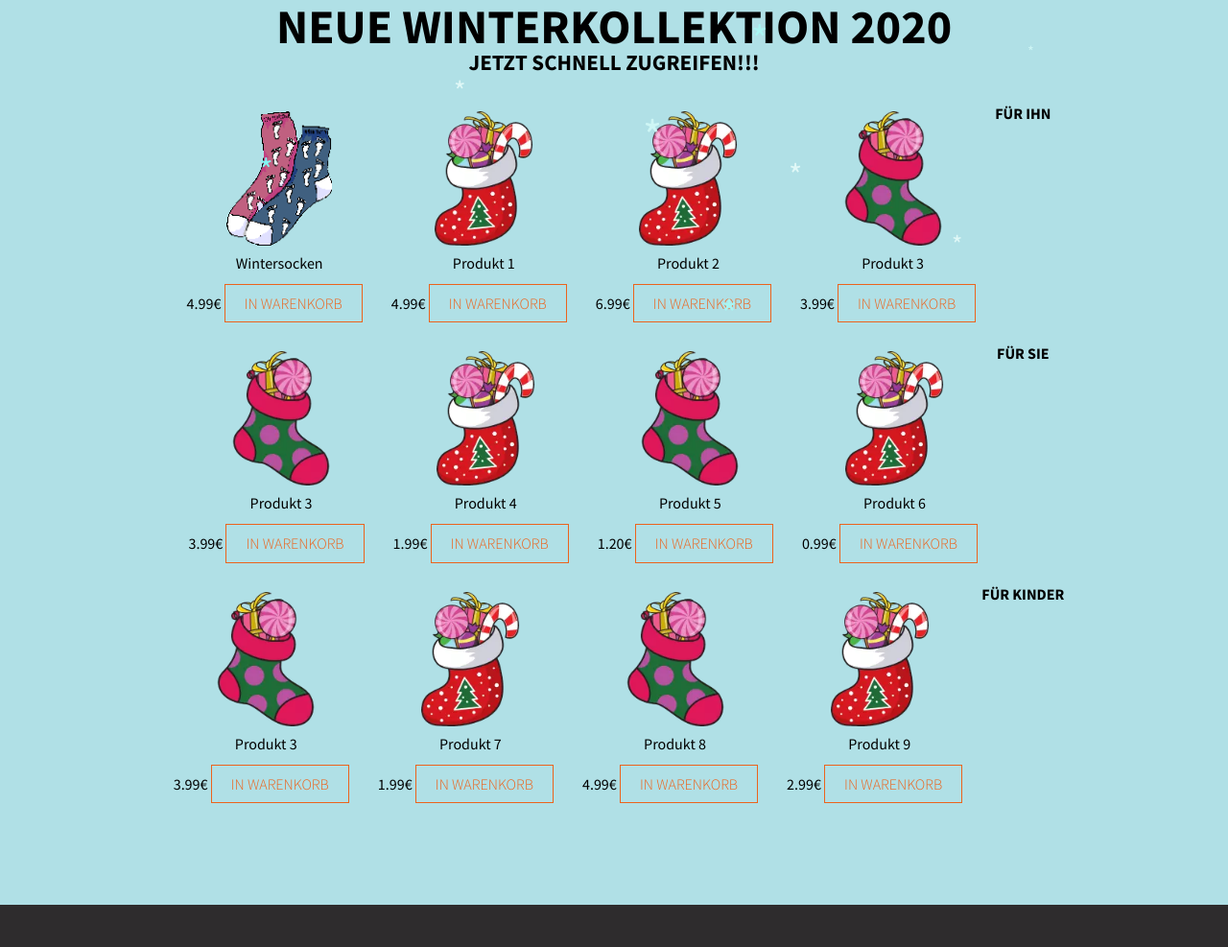
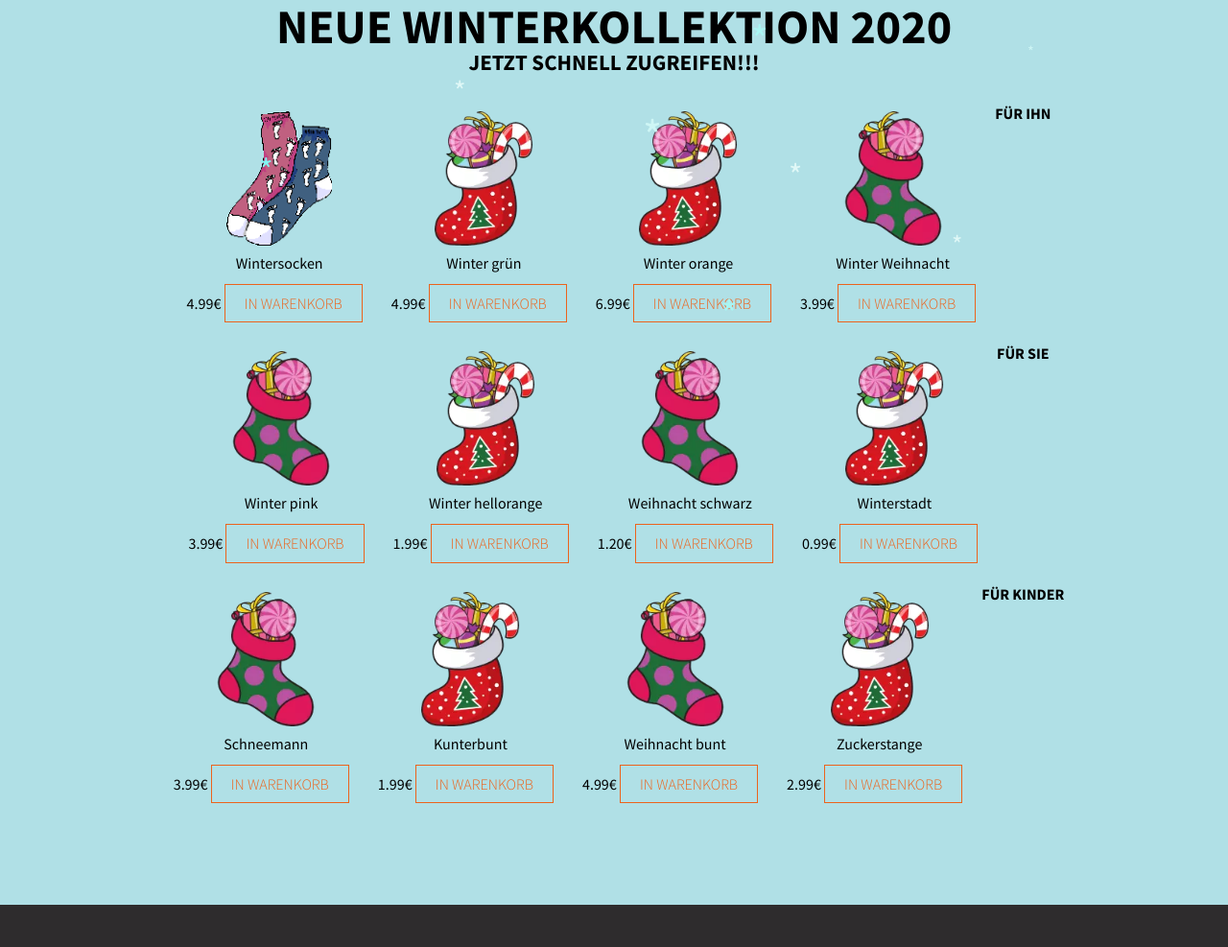
Before and after one commit to marvwyk/shop, a plain HTML site: page shop-master/Website 2/index.html in a window 1280 px wide. Shown: the part 247-1234 px from the top of the page at 96% size. Drawn offline with nearby package versions, Linux system fonts and the light colour scheme; files whose address does not match are found by name.

Commit message:
Update index.html

```diff
--- a/shop-master/Website 2/index.html
+++ b/shop-master/Website 2/index.html
@@ -51,7 +51,7 @@
 					                    <div class="shop-items Bilder">
                         <div class="shop-item ">
                             <img class="shop-item-image" height="140" src="img/Produkt1.webp">
-                            <figcaption class="shop-item-title">Produkt 1</figcaption>
+                            <figcaption class="shop-item-title">Winter grün</figcaption>
                             <div class="shop-item-details">
                                 <span class="shop-item-price">4.99€</span>
                                 <button class="button btn-orange shop-item-button" height="140" onclick="document.getElementById('modal-wrapper').style.display='block'" type="button">In Warenkorb</button>
@@ -61,7 +61,7 @@
                     <div class="shop-items Bilder">
                         <div class="shop-item ">
                             <img class="shop-item-image" height="140" src="img/Produkt1.webp">
-                            <figcaption class="shop-item-title">Produkt 2</figcaption>
+                            <figcaption class="shop-item-title">Winter orange</figcaption>
                             <div class="shop-item-details">
                                 <span class="shop-item-price">6.99€</span>
                                 <button class="button btn-orange shop-item-button" height="140" onclick="document.getElementById('modal-wrapper').style.display='block'" type="button">In Warenkorb</button>
@@ -71,7 +71,7 @@
                     <div class="shop-items Bilder">
                         <div class="shop-item ">
                             <img class="shop-item-image" height="140" src="img/Produkt2.webp">
-                            <figcaption class="shop-item-title">Produkt 3</figcaption>
+                            <figcaption class="shop-item-title">Winter Weihnacht</figcaption>
                             <div class="shop-item-details">
                                 <span class="shop-item-price">3.99€</span>
                                 <button class="button btn-orange shop-item-button" height="140" onclick="document.getElementById('modal-wrapper').style.display='block'" type="button">In Warenkorb</button>
@@ -85,7 +85,7 @@
 					<div class="shop-items Bilder">
                         <div class="shop-item ">
                             <img class="shop-item-image" height="140" src="img/Produkt2.webp">
-                            <figcaption class="shop-item-title">Produkt 3</figcaption>
+                            <figcaption class="shop-item-title">Winter pink</figcaption>
                             <div class="shop-item-details">
                                 <span class="shop-item-price">3.99€</span>
                                 <button class="button btn-orange shop-item-button" height="140" onclick="document.getElementById('modal-wrapper').style.display='block'" type="button">In Warenkorb</button>
@@ -95,7 +95,7 @@
                         <div class="shop-items Bilder">
                             <div class="shop-item ">
                                 <img class="shop-item-image" height="140" src="img/Produkt1.webp">
-                                <figcaption class="shop-item-title">Produkt 4</figcaption>
+                                <figcaption class="shop-item-title">Winter hellorange</figcaption>
                                 <div class="shop-item-details">
                                     <span class="shop-item-price">1.99€</span>
                                     <button class="button btn-orange shop-item-button" height="140" onclick="document.getElementById('modal-wrapper').style.display='block'" type="button">In Warenkorb</button>
@@ -105,7 +105,7 @@
                         <div class="shop-items Bilder">
                             <div class="shop-item">
                                 <img class="shop-item-image" height="140" src="img/Produkt2.webp">
-                                <figcaption class="shop-item-title">Produkt 5</figcaption>
+                                <figcaption class="shop-item-title">Weihnacht schwarz</figcaption>
                                 <div class="shop-item-details">
                                     <span class="shop-item-price">1.20€</span>
                                     <button class="button btn-orange shop-item-button" height="140" onclick="document.getElementById('modal-wrapper').style.display='block'" type="button">In Warenkorb</button>
@@ -115,7 +115,7 @@
                         <div class="shop-items Bilder">
                             <div class="shop-item ">
                                 <img class="shop-item-image" height="140" src="img/Produkt1.webp">
-                                <figcaption class="shop-item-title">Produkt 6</figcaption>
+                                <figcaption class="shop-item-title">Winterstadt</figcaption>
                                 <div class="shop-item-details">
                                     <span class="shop-item-price">0.99€</span>
                                     <button class="button btn-orange shop-item-button" height="140" onclick="document.getElementById('modal-wrapper').style.display='block'" type="button">In Warenkorb</button>
@@ -129,7 +129,7 @@
 						<div class="shop-items Bilder">
                         <div class="shop-item ">
                             <img class="shop-item-image" height="140" src="img/Produkt2.webp">
-                            <figcaption class="shop-item-title">Produkt 3</figcaption>
+                            <figcaption class="shop-item-title">Schneemann</figcaption>
                             <div class="shop-item-details">
                                 <span class="shop-item-price">3.99€</span>
                                 <button class="button btn-orange shop-item-button" height="140" onclick="document.getElementById('modal-wrapper').style.display='block'" type="button">In Warenkorb</button>
@@ -139,7 +139,7 @@
                             <div class="shop-items Bilder">
                                 <div class="shop-item ">
                                     <img class="shop-item-image" height="140" src="img/Produkt1.webp">
-                                    <figcaption class="shop-item-title">Produkt 7</figcaption>
+                                    <figcaption class="shop-item-title">Kunterbunt</figcaption>
                                     <div class="shop-item-details">
                                         <span class="shop-item-price">1.99€</span>
                                         <button class="button btn-orange shop-item-button" height="140" onclick="document.getElementById('modal-wrapper').style.display='block'" type="button">In Warenkorb</button>
@@ -149,7 +149,7 @@
                             <div class="shop-items Bilder">
                                 <div class="shop-item ">
                                     <img class="shop-item-image" height="140" src="img/Produkt2.webp">
-                                    <figcaption class="shop-item-title">Produkt 8</figcaption>
+                                    <figcaption class="shop-item-title">Weihnacht bunt</figcaption>
                                     <div class="shop-item-details">
                                         <span class="shop-item-price">4.99€</span>
                                         <button class="button btn-orange shop-item-button" height="140" onclick="document.getElementById('modal-wrapper').style.display='block'" type="button">In Warenkorb</button>
@@ -159,7 +159,7 @@
                             <div class="shop-items Bilder">
                                 <div class="shop-item ">
                                     <img class="shop-item-image" height="140" src="img/Produkt1.webp">
-                                    <figcaption class="shop-item-title">Produkt 9</figcaption>
+                                    <figcaption class="shop-item-title">Zuckerstange</figcaption>
                                     <div class="shop-item-details">
                                         <span class="shop-item-price">2.99€</span>
                                         <button class="button btn-orange shop-item-button" height="140" onclick="document.getElementById('modal-wrapper').style.display='block'" type="button">In Warenkorb</button>
```
